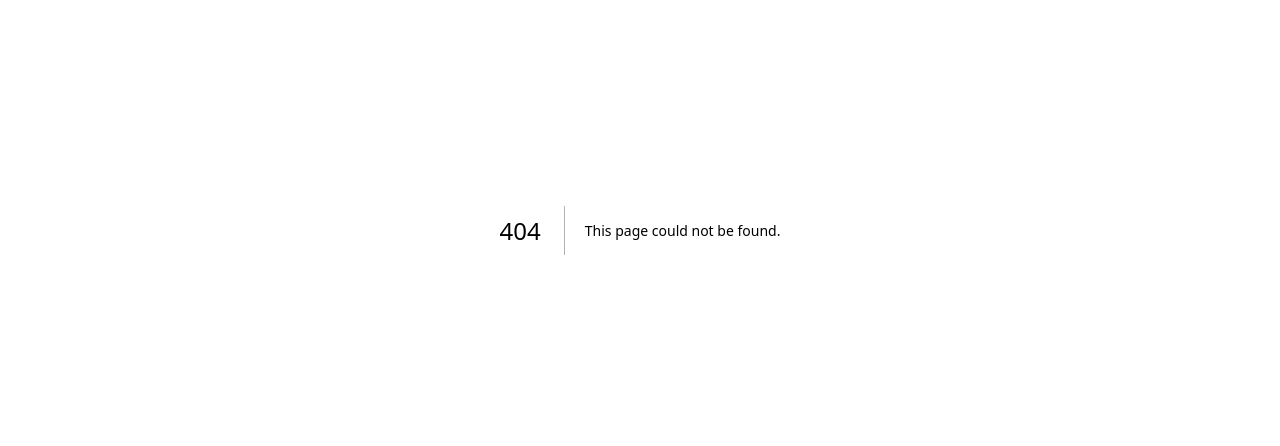
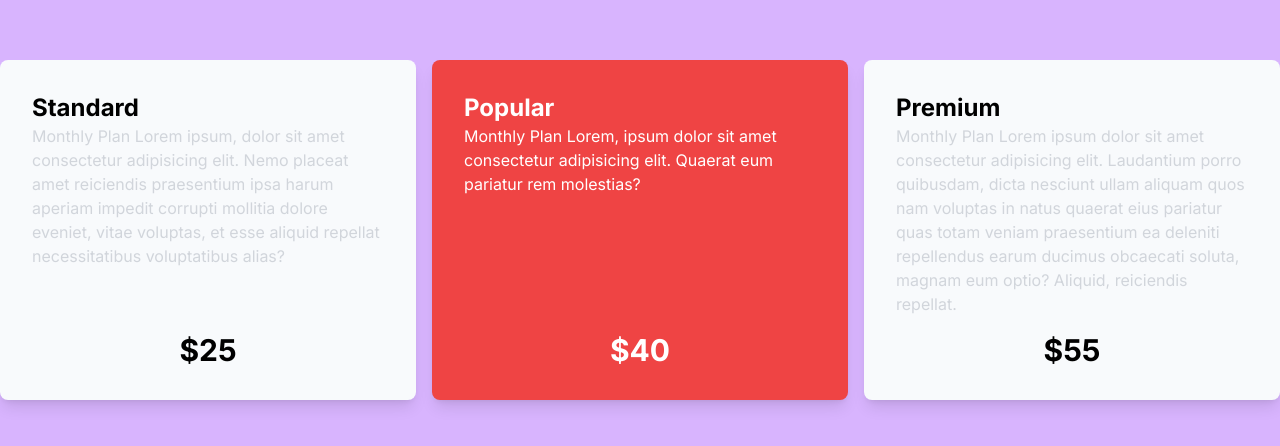
Before and after one commit to ChWasam/tailwindstart, a Next.js app: page /flex-shorthand in a window 1280 px wide. Before the commit this address had no page. Shown: the part 170-616 px from the top of the page. Built offline with nearby package versions, Linux system fonts and the light colour scheme.

Commit message:
flex-1 flex-auto flex-initial

```diff
--- /dev/null
+++ b/app/align-self/page.tsx
@@ -0,0 +1,9 @@
+import Image from "next/image";
+
+export default function Home() {
+  return (
+<main>
+
+</main>
+  );
+}
--- a/app/flex-basis/page.tsx
+++ b/app/flex-basis/page.tsx
@@ -22,3 +22,5 @@ export default function Home() {
     </main>
   );
 }
+
+// basis-auto items takes space based on their content
--- /dev/null
+++ b/app/flex-shorthand/page.tsx
@@ -0,0 +1,63 @@
+import Image from "next/image";
+
+export default function Home() {
+  return (
+    <main className="flex bg-purple-300 h-screen w-screen">
+      <div className=" flex justify-center  my-auto  gap-x-4">
+        <div className="flex flex-col p-8 bg-slate-50 rounded-lg basis-0 flex-grow  flex-shrink  shadow-lg ">
+          <h1 className=" text-2xl font-bold"> Standard</h1>
+          <p className="text-gray-300 mb-4 flex-grow ">
+            Monthly Plan Lorem ipsum, dolor sit amet consectetur adipisicing
+            elit. Nemo placeat amet reiciendis praesentium ipsa harum aperiam
+            impedit corrupti mollitia dolore eveniet, vitae voluptas, et esse
+            aliquid repellat necessitatibus voluptatibus alias?
+          </p>
+          <h2 className=" text-3xl font-bold mx-auto">$25</h2>
+        </div>
+
+        <div className=" flex flex-col p-8 bg-red-500 rounded-lg basis-0  flex-grow flex-shrink  shadow-lg ">
+          <h1 className="text-white text-2xl  font-bold"> Popular</h1>
+          <p className="text-white mb-4 flex-grow">
+            Monthly Plan Lorem, ipsum dolor sit amet consectetur adipisicing
+            elit. Quaerat eum pariatur rem molestias?
+          </p>
+          <h2 className="text-white text-3xl font-bold mx-auto">$40</h2>
+        </div>
+
+        <div className=" flex flex-col bg-slate-50 rounded-lg basis-0  flex-grow  flex-shrink shadow-lg p-8">
+          <h1 className=" text-2xl font-bold"> Premium</h1>
+          <p className="text-gray-300 mb-4 flex-grow">
+            Monthly Plan Lorem ipsum dolor sit amet consectetur adipisicing
+            elit. Laudantium porro quibusdam, dicta nesciunt ullam aliquam quos
+            nam voluptas in natus quaerat eius pariatur quas totam veniam
+            praesentium ea deleniti repellendus earum ducimus obcaecati soluta,
+            magnam eum optio? Aliquid, reiciendis repellat.
+          </p>
+          <h2 className=" text-3xl font-bold mx-auto ">$55</h2>
+        </div>
+      </div>
+    </main>
+  );
+}
+
+// we can use flex-auto instead of flex-grow flex-shrink basis-auto
+// basis-0 and flex-shrink-0 won't work together
+
+//basis-auto ==> content ka hisab sa jagha occupy karta ha
+//basis-0   ==>  equal space lata han
+
+// justify-center and item-center sometimes don't work use mx-auto and my-auto instead
+
+// flex-grow flex-shrink basis mx-auto yeh sab hild pa lagta ha aur in ka parent div pa flex use karna zarori ha
+
+//  Tailwind Class        CSS Property& Value          Explanation
+
+// flex-1                 flex: 1 1 0%;                Flex item grows and shrinks as needed ignoring the initial size. If this is used on multiple items, all the items take up equal space.
+
+// flex-[50%]              flex: 1 1 50%;
+
+// flex-auto               flex: 1 1 auto;            Flex item grows and shrinks as needed considering the initial size. If this is used on multiple items, all the items take up space based on their content.
+
+//flex-initlal             flex: 0 1 auto;            This is the default. The item shrinks when space is less but does not grow when there's space available. Initial size is auto-calculated.
+
+// flex-none               flex: none;                The item does not grow, nor shrink.
--- a/app/flex-shrink/page.tsx
+++ b/app/flex-shrink/page.tsx
@@ -38,5 +38,5 @@ export default function Home() {
   );
 }
 
-// flex-shrink is by default
+// flex-shrink is by default   flex-shrink-1
 // we will use flex-shrink-0
```
